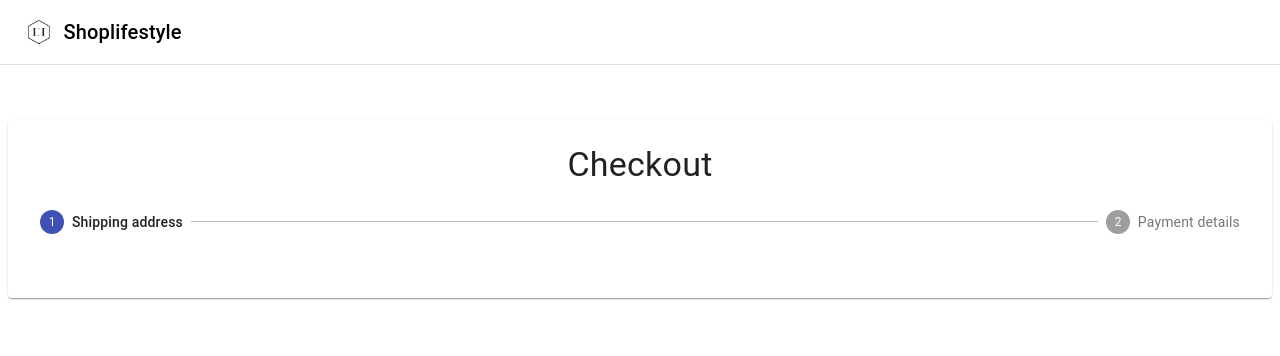
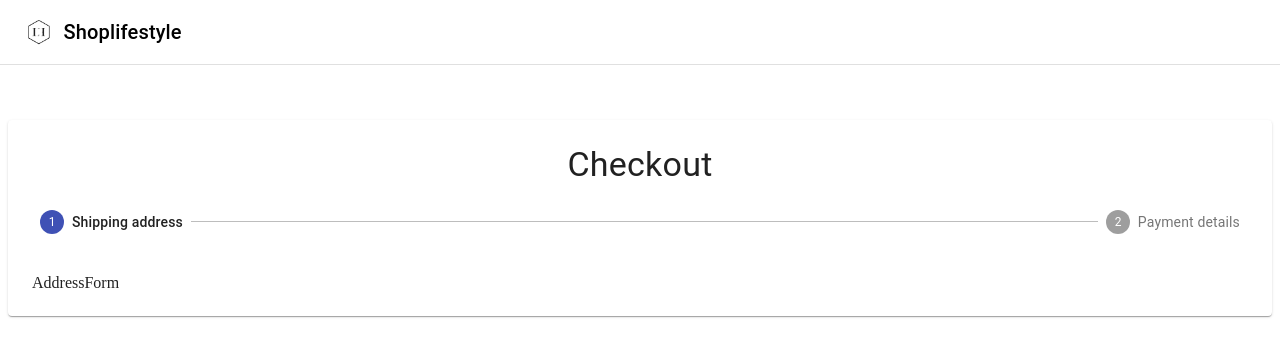
Before and after one commit to LindaHendricks/Shoplifestyle, a React (Create React App) app: page /checkout in a window 1280 px wide. Shown: the top 356 px of the page. Built offline with nearby package versions, Linux system fonts and the light colour scheme; no server answers.

Commit message:
checkout and steps

```diff
--- /dev/null
+++ b/src/components/CheckoutForm/AddressForm.jsx
@@ -0,0 +1,11 @@
+import React from 'react'
+
+const AddressForm = () => {
+    return (
+        <div>
+            AddressForm
+        </div>
+    )
+}
+
+export default AddressForm
--- a/src/components/CheckoutForm/Checkout/Checkout.jsx
+++ b/src/components/CheckoutForm/Checkout/Checkout.jsx
@@ -1,12 +1,26 @@
 import React, { useState } from 'react';
 import { Paper, Stepper, Step, StepLabel, Typography, CircularProgress, Divider, Button} from '@material-ui/core';
+
 import useStyle from "./style";
+import AddressForm from "../AddressForm";
+import PaymentForm from "../PaymentForm";
 
 
 const steps = ["Shipping address", "Payment details"];
 const Checkout = () => {
     const [activeStep, setActiveStep] = useState(0);
     const classes = useStyle();
+
+    const Confirmation = () => (
+        <div>
+            Confirmation
+        </div>
+    )
+
+const Form = () => activeStep === 0
+    ? <AddressForm />
+    : <PaymentForm />
+
     return (
         <>
         <div className={classes.toolbar} />
@@ -20,6 +34,7 @@ const Checkout = () => {
                   </Step>
               ))}
               </Stepper>
+              { activeStep === steps.length ? <confirmation /> : <Form/>}
           </Paper>
         </main>
         </>
--- /dev/null
+++ b/src/components/CheckoutForm/PaymentForm.jsx
@@ -0,0 +1,11 @@
+import React from 'react'
+
+const PaymentForm = () => {
+    return (
+        <div>
+            PaymentForm
+        </div>
+    )
+}
+
+export default PaymentForm
```
